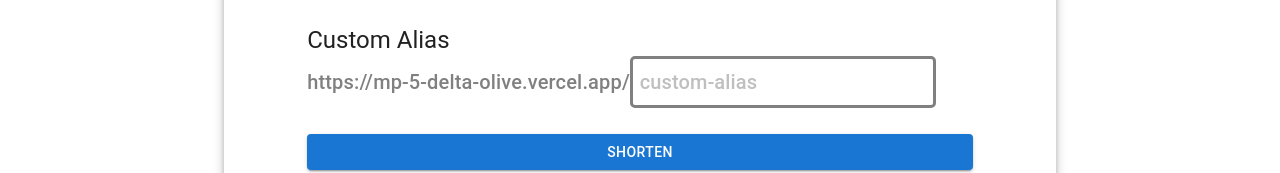
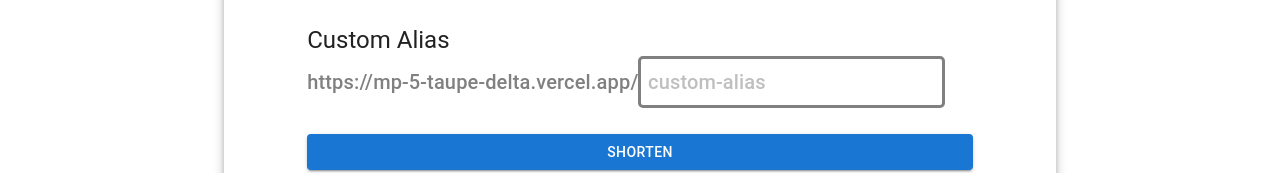
Before and after one commit to isaacch1213/mp-5, a Next.js app: page / in a window 1280 px wide. Shown: the part 393-566 px from the top of the page. Built offline with nearby package versions, Linux system fonts and the light colour scheme; no server answers.

Commit message:
update url link

```diff
--- a/components/Home.tsx
+++ b/components/Home.tsx
@@ -90,7 +90,7 @@ export default function Home() {
 
                     createNewUrl(longUrl, alias)
                         .then((res) => {
-                            setResultUrl(`https://mp-5-delta-olive.vercel.app/${res.alias}`);
+                            setResultUrl(`https://mp-5-taupe-delta.vercel.app/${res.alias}`);
                         })
                         .catch((err) => {
                             setError(err.message);
@@ -114,7 +114,7 @@ export default function Home() {
                                 Custom Alias
                             </Typography>
                             <StyledLinkPlaceholder variant="h6" component="h4">
-                                https://mp-5-delta-olive.vercel.app/
+                                https://mp-5-taupe-delta.vercel.app/
                                 <StyledAliasField
                                     placeholder="custom-alias"
                                     value={alias}
```
